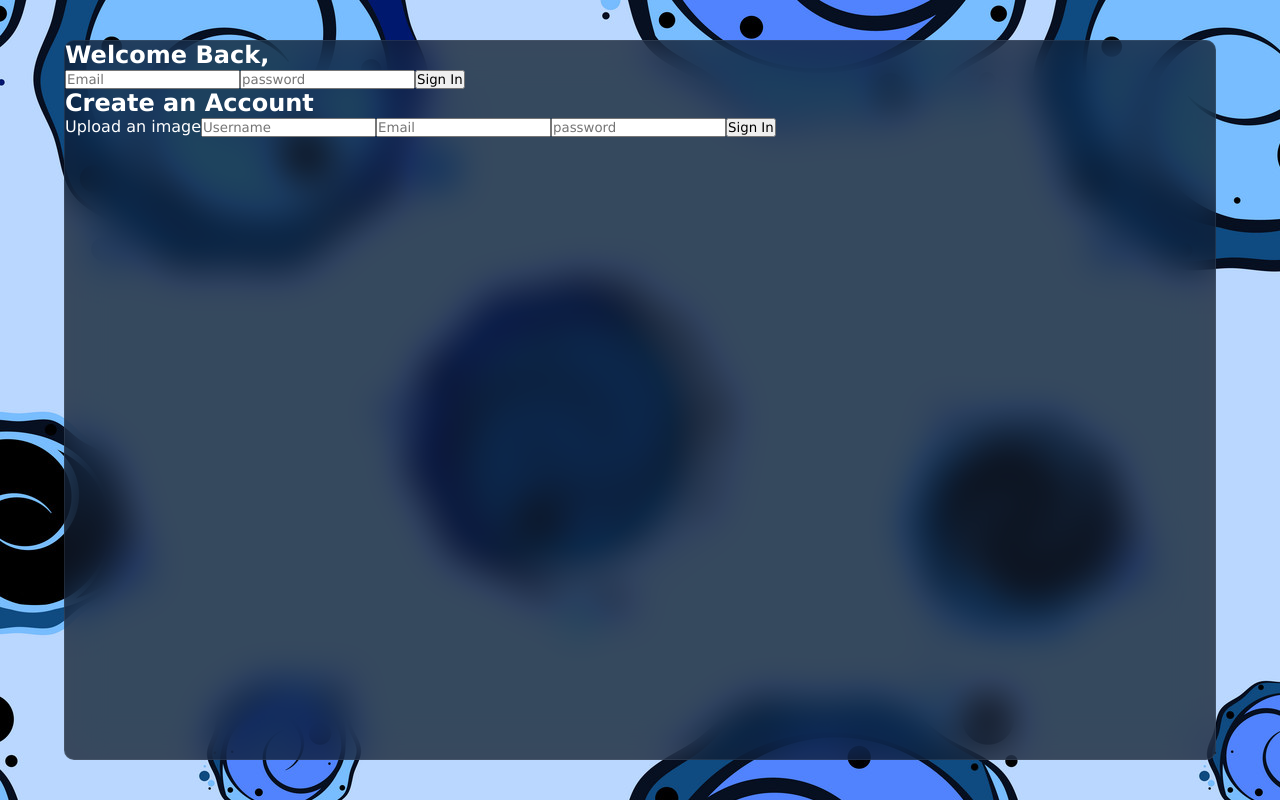
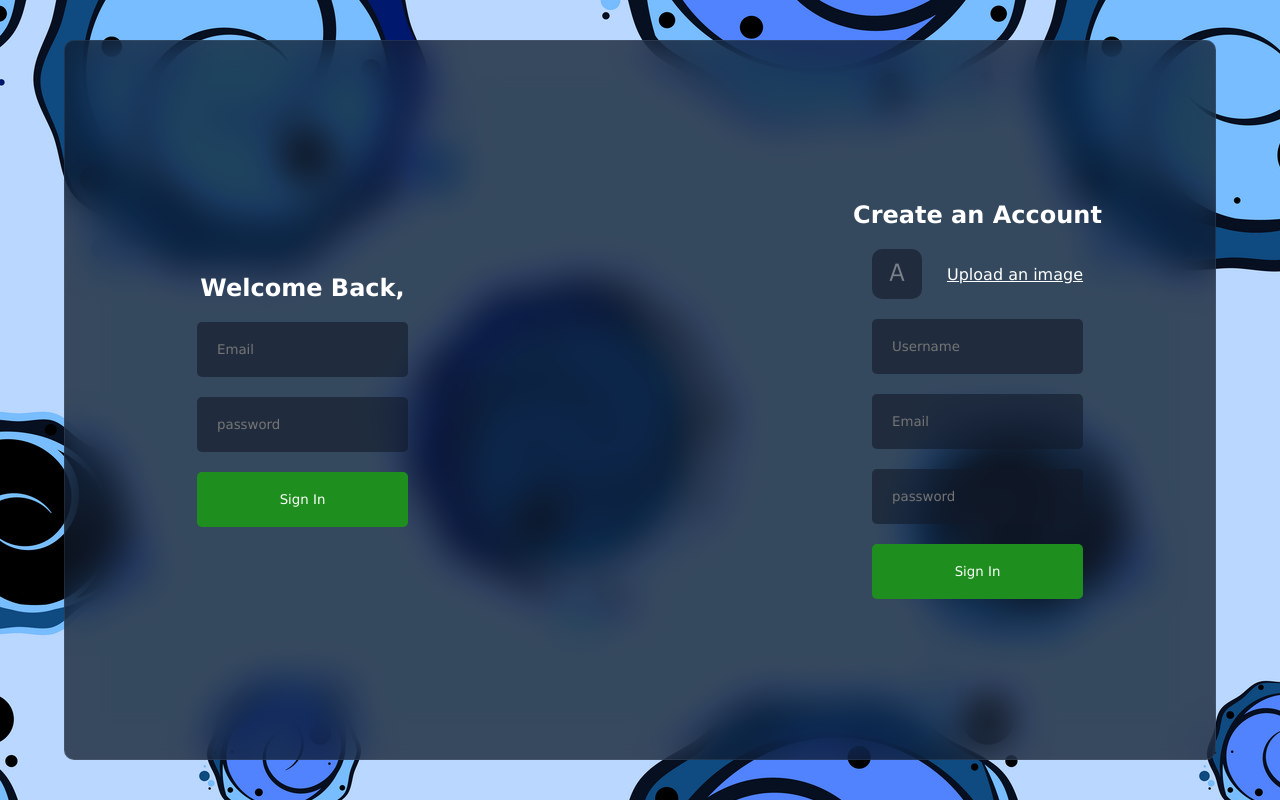
Before and after one commit to Shahjahan-byte/Signal-Alternative, a React (Vite) app in the folder react-firebase-chat/: page / in a window 1280 px wide. Built offline with nearby package versions, Linux system fonts and the light colour scheme.

Commit message:
Fix avatar URL creation and update CSS for improved layout and styling

```diff
--- a/react-firebase-chat/src/components/login/Login.jsx
+++ b/react-firebase-chat/src/components/login/Login.jsx
@@ -11,7 +11,7 @@ const Login = () => {
         if(e.target.files[0]){
             setAvatar({
                 file:e.target.files[0],
-                url:URL.certainObjextURL(e.target.files[0])
+                url:URL.createObjectURL(e.target.files[0])
 
             })
         }
@@ -19,7 +19,7 @@ const Login = () => {
 
   return (
     <div className='login'>
-        <div className="items">
+        <div className="item">
             <h2>Welcome Back,</h2>
             <form>
                 <input type="text" placeholder="Email" name="email" />
@@ -28,11 +28,11 @@ const Login = () => {
             </form>
         </div>
         <div className="separator"></div>
-        <div className="items">
+        <div className="item">
               <h2>Create an Account</h2>
             <form>
                 <label htmlFor="file">
-                    <img src="" alt="" />
+                    <img src={avatar.url || "./avatar.png"} alt="" />
                     Upload an image</label>
                 <input type="file" id="file" style={{display:"none"}} onChange={handleAvatar}/>
                 <input type="text" placeholder="Username" name="username" />
--- a/react-firebase-chat/src/components/login/login.css
+++ b/react-firebase-chat/src/components/login/login.css
@@ -1,3 +1,58 @@
 .login{
+    width: 100%;
+    height: 100%;
+    display: flex;
+    align-items: center;
+    gap: 100px;
 
+    .item{
+        flex: 1;
+        display: flex;
+        flex-direction: column;
+        align-items: center;
+        gap: 20px;
+
+        form{
+            display: flex;
+            flex-direction: column;
+            align-items: center;
+            justify-content: center;
+            gap: 20px;
+
+            input{
+                padding: 20px;
+                border: none;
+                outline: none;
+                background-color: rgba(17, 25, 40, 0.6);
+                color: white;
+                border-radius: 5px;
+            }
+
+            label{
+                width: 100%;
+                display: flex;
+                align-items: center;
+                justify-content: space-between;
+                cursor: pointer;
+                text-decoration: underline;
+
+                img{
+                    width: 50px;
+                    height: 50px;
+                    border-radius: 10px;
+                    object-fit: cover;
+                    opacity: 0.6;
+                }
+            }
+            button{
+                width: 100%;
+                padding: 20px;
+                border: none;
+                background-color: #1e8f1e;
+                color: white;
+                border-radius: 5px;
+                cursor: pointer;
+            }
+        }
+    }
 }
```
